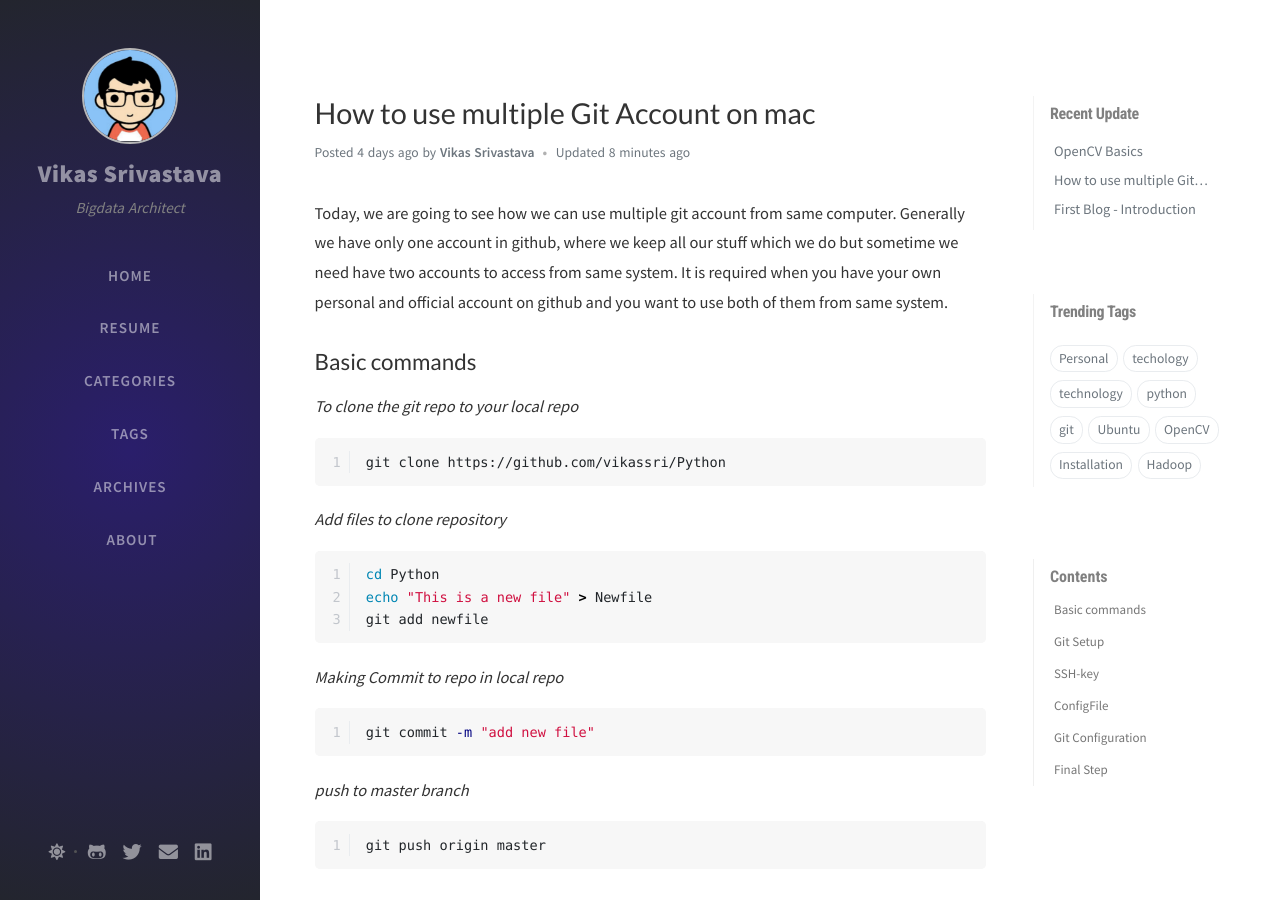
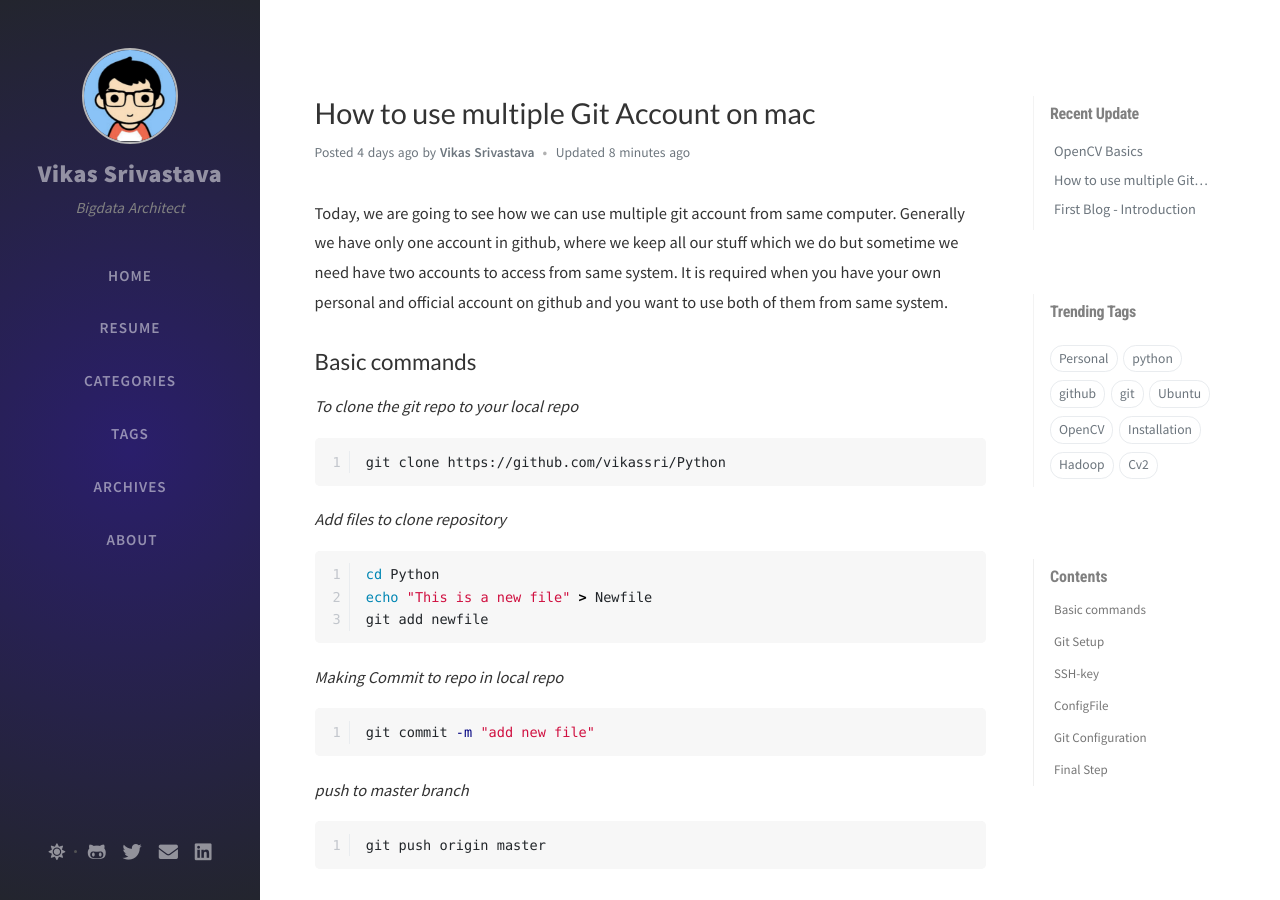
Before and after one commit to vikassri/vikassri.github.io, a Jekyll site: the page built from _posts/2020-07-18-How-use-git.md, in a window 1280 px wide and 900 px high. Built offline with Jekyll 4.4.1, drawn with Linux system fonts in a browser that asks for light colours; nearby versions of some CDN libraries; comment, search, counter and statistics services are not loaded; some of the changed text lies outside the part shown.

Commit message:
Updated Tags

```diff
--- a/_posts/2020-07-18-How-use-git.md
+++ b/_posts/2020-07-18-How-use-git.md
@@ -2,9 +2,9 @@
 layout: post
 title: How to use multiple Git Account on mac
 date: 2020-07-18 12:44
-category: [Technology, git]
+category: [Technology, github]
 author: Vikas Srivastava
-tags: [technology, git]
+tags: [git, github]
 summary: How to use multiple git account from system
 ---
 
--- a/_posts/2020-07-22-OpenCV-Basics.md
+++ b/_posts/2020-07-22-OpenCV-Basics.md
@@ -2,9 +2,9 @@
 layout: post
 title: OpenCV Basics
 date: 2020-07-22 16:04
-category: [techology, OpenCV]
+category: [Techology, OpenCV]
 author: Vikas Srivastava
-tags: [techology, OpenCV, python]
+tags: [OpenCV, python, Cv2]
 summary: Basics of OpenCV
 ---
 
```
